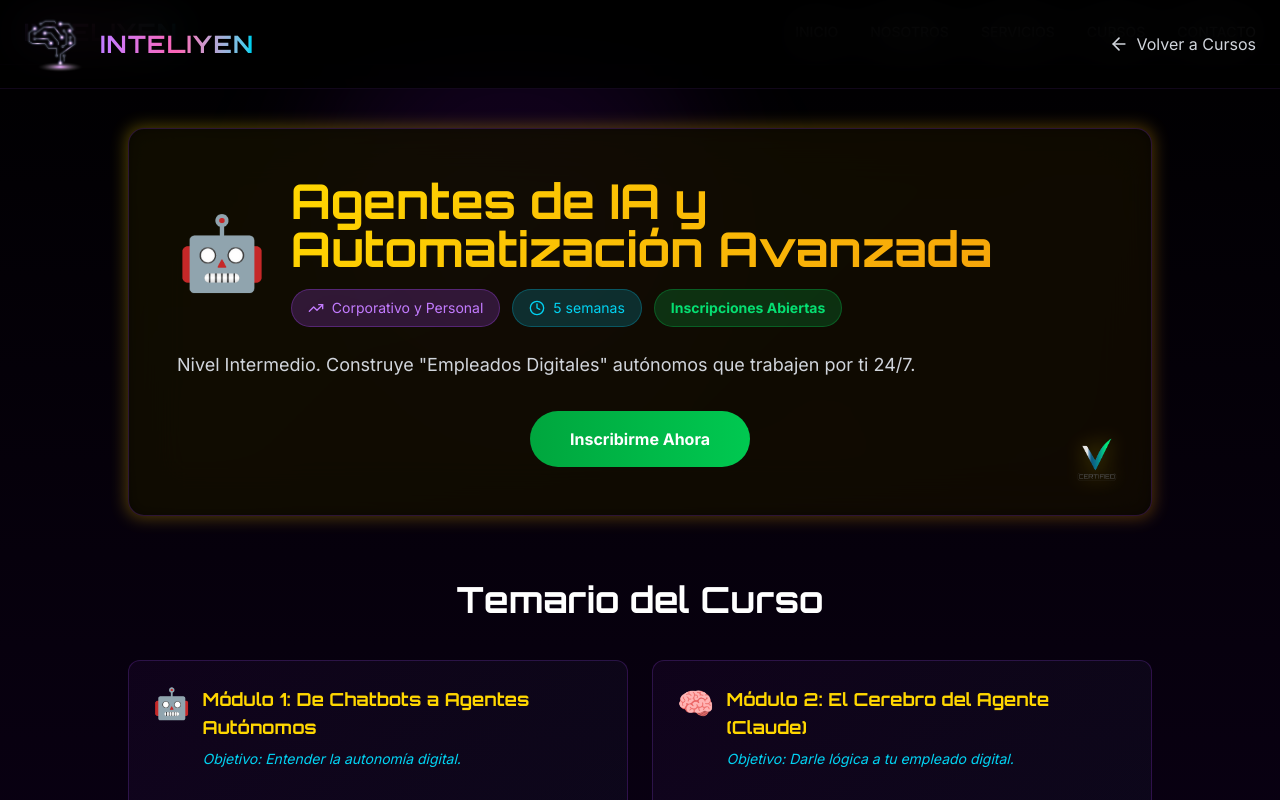
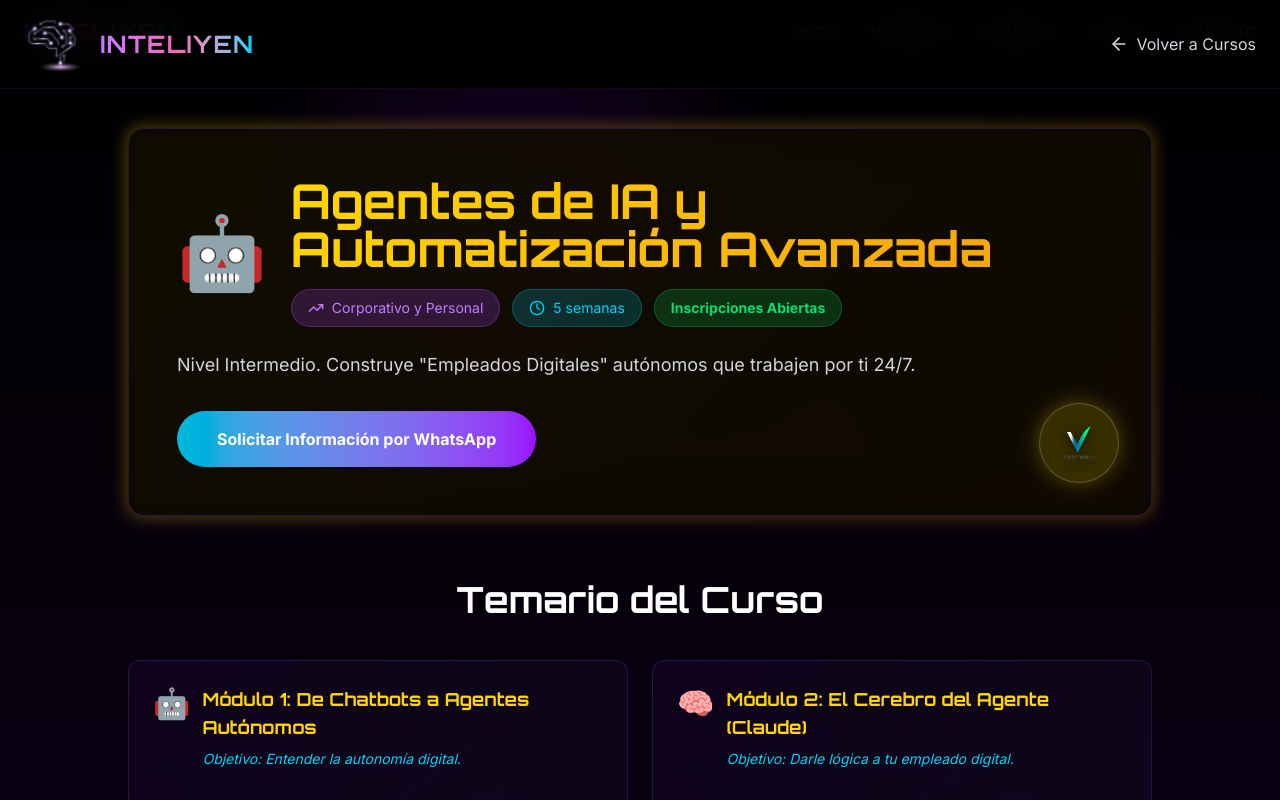
Before and after one commit to inteliyentecnologia-blip/inteliyen-web, a React (Vite) app: page /cursos/ia-agentes in a window 1280 px wide. Shown: the top 800 px of the page. Built offline with nearby package versions, Linux system fonts and the light colour scheme.

Commit message:
feat: logo certivali en circulo desvanecido del color del curso

```diff
--- a/src/app/pages/CourseDetailPage.tsx
+++ b/src/app/pages/CourseDetailPage.tsx
@@ -3,7 +3,6 @@ import { Link, useParams, useNavigate } from 'react-router-dom';
 import { ArrowLeft, CheckCircle2, AlertCircle, Clock, TrendingUp } from 'lucide-react';
 import { courses } from '../data/coursesData';
 
-// IMPORTACIONES CORRECTAS A TUS ASSETS LOCALES (Cero basura de figma)
 import logo from '../../assets/logo.png';
 import selloGold from '../../assets/sello-garantia.png';
 import certivaliLogo from '../../assets/certivali.png';
@@ -192,25 +191,33 @@ export default function CourseDetailPage() {
 
                 {/* CTA Button */}
                 {course.status === 'available' && (
-                  <div className="flex justify-center">
+                  <div className="flex justify-center md:justify-start">
                     <a
                       href={whatsappLink}
                       target="_blank"
                       rel="noopener noreferrer"
-                      className="px-10 py-4 bg-gradient-to-r from-green-600 to-green-500 rounded-full text-white font-bold hover:shadow-lg hover:shadow-green-500/50 transition-all duration-300 hover:scale-105"
+                      className="px-10 py-4 bg-gradient-to-r from-cyan-500 to-purple-600 rounded-full text-white font-bold hover:shadow-lg hover:shadow-cyan-500/50 transition-all duration-300 hover:scale-105"
                       style={{ fontFamily: 'Inter, sans-serif' }}
                     >
-                      Inscribirme Ahora
+                      Solicitar Información por WhatsApp
                     </a>
                   </div>
                 )}
 
-                {/* LOGO DE CERTIVALI ACTUALIZADO */}
-                <img
-                  src={certivaliLogo}
-                  alt="Avalado por Certivali"
-                  className="absolute bottom-6 right-6 md:bottom-8 md:right-8 h-8 md:h-12 w-auto object-contain opacity-90 hover:opacity-100 transition-opacity drop-shadow-[0_0_10px_rgba(255,215,0,0.5)]"
-                />
+                {/* LOGO DE CERTIVALI ACTUALIZADO: DENTRO DE CÍRCULO DESVANECIDO */}
+                <div
+                  className="absolute bottom-6 right-6 md:bottom-8 md:right-8 w-16 h-16 md:w-20 md:h-20 rounded-full flex items-center justify-center border border-white/20 backdrop-blur-md transition-transform hover:scale-105"
+                  style={{
+                    backgroundColor: `${course.color.from}33`, // Color base con opacidad
+                    boxShadow: `0 0 20px ${course.color.from}50` // Resplandor exterior suave
+                  }}
+                >
+                  <img
+                    src={certivaliLogo}
+                    alt="Avalado por Certivali"
+                    className="h-8 md:h-10 w-auto object-contain drop-shadow-[0_2px_4px_rgba(0,0,0,0.8)]"
+                  />
+                </div>
               </div>
             </div>
           </div>
@@ -320,6 +327,23 @@ export default function CourseDetailPage() {
                         >
                           Ver Cursos Disponibles
                         </Link>
+
+                        {/* El círculo con el logo de CERTIVALI, para los cursos que vendrán pronto. */}
+                        <div className="absolute bottom-8 right-8">
+                          <div
+                            className="w-16 h-16 rounded-full flex items-center justify-center border border-white/20 backdrop-blur-md transition-transform hover:scale-105"
+                            style={{
+                              backgroundColor: `${course.color.from}33`,
+                              boxShadow: `0 0 20px ${course.color.from}50`
+                            }}
+                          >
+                            <img
+                              src={certivaliLogo}
+                              alt="Avalado por CERTIVALI"
+                              className="h-8 md:h-10 w-auto object-contain drop-shadow-[0_2px_4px_rgba(0,0,0,0.8)]"
+                            />
+                          </div>
+                        </div>
                       </div>
                     </div>
                   </div>
```
Also changed, not shown: 5 other files (tests, documents, lock files or other folders).
